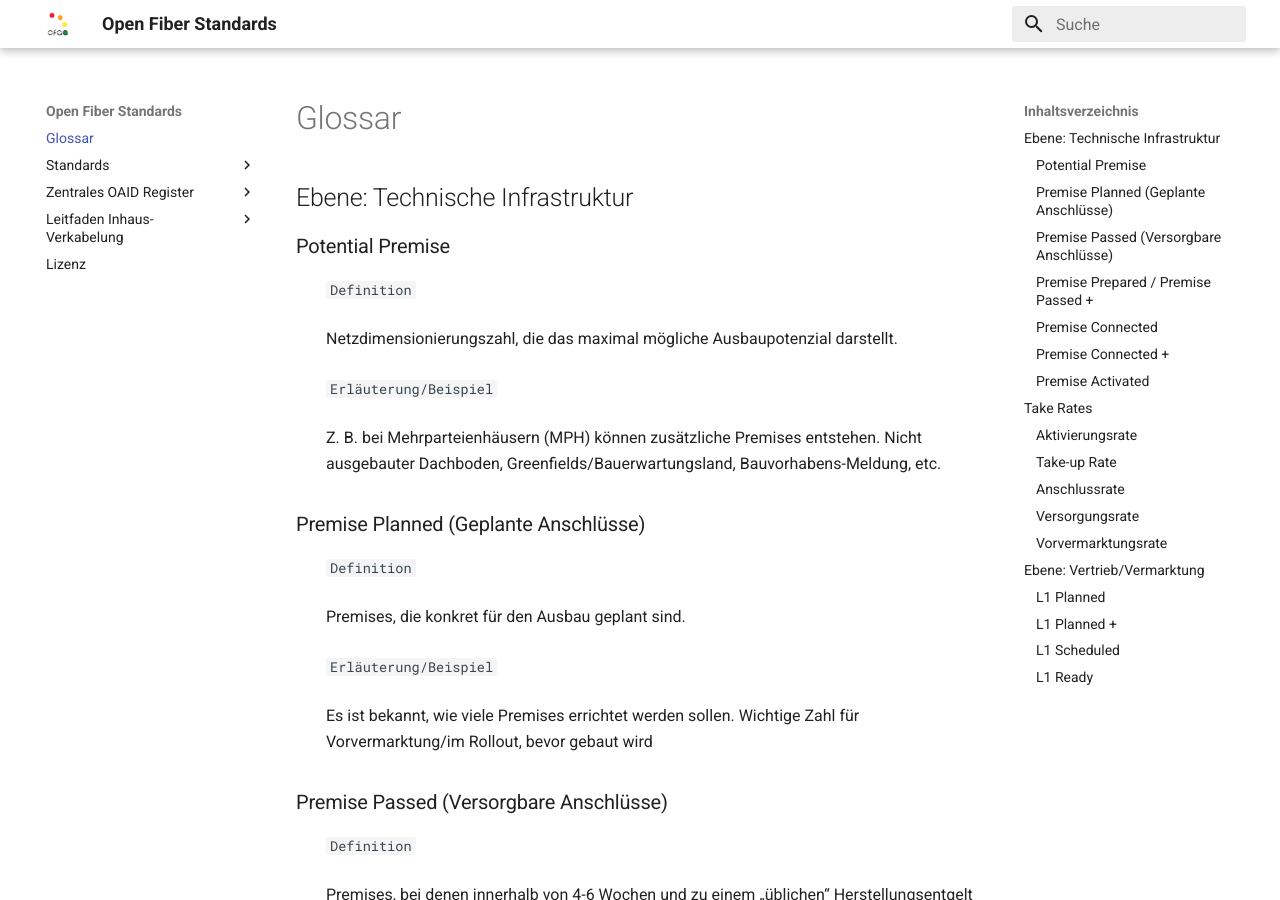
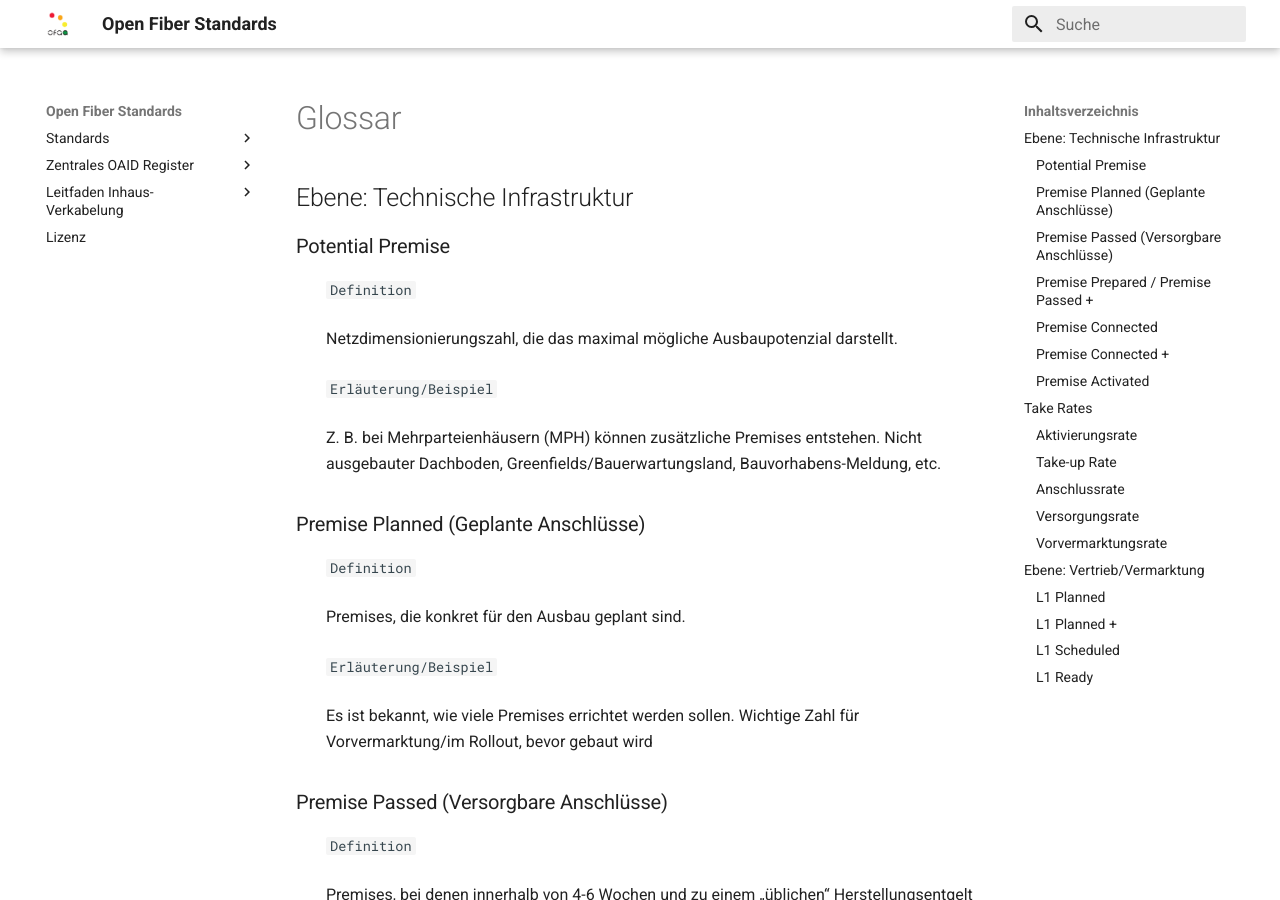
Before and after one commit to Open-Fiber-Austria/ofs, an MkDocs documentation site: the page built from docs/glossar/glossar.md, in a window 1280 px wide and 900 px high. Built offline with MkDocs 1.6.1 and Material for MkDocs 9.7.7, drawn with Linux system fonts in a browser that asks for light colours.

Commit message:
temporarily hide glossary page from docs

```diff
--- a/mkdocs.yml
+++ b/mkdocs.yml
@@ -8,7 +8,7 @@ copyright: "Copyright &copy; 2022 Open Fiber Austria Association - OFAA | suppor
 # lead to unexpected behavior).
 # I'm not sure how it works with multi-language docs.
 nav:
-  - "Glossar": glossar/glossar.md
+#  - "Glossar": glossar/glossar.md
   - 'Standards':
       - 'Einführung': standards/intro.md
       - standards/fep001_feb-workflow.md
```
